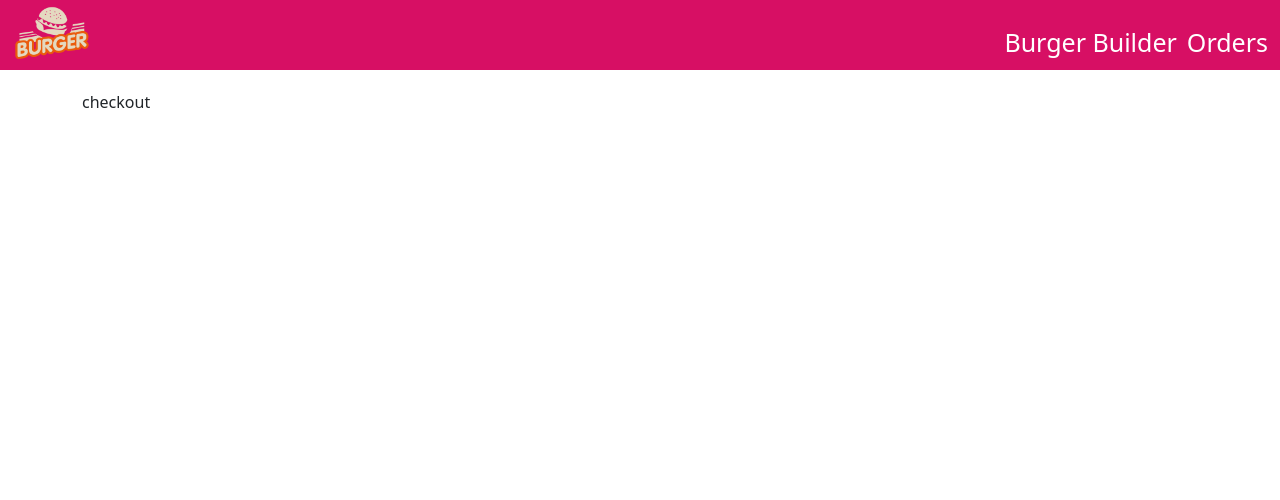
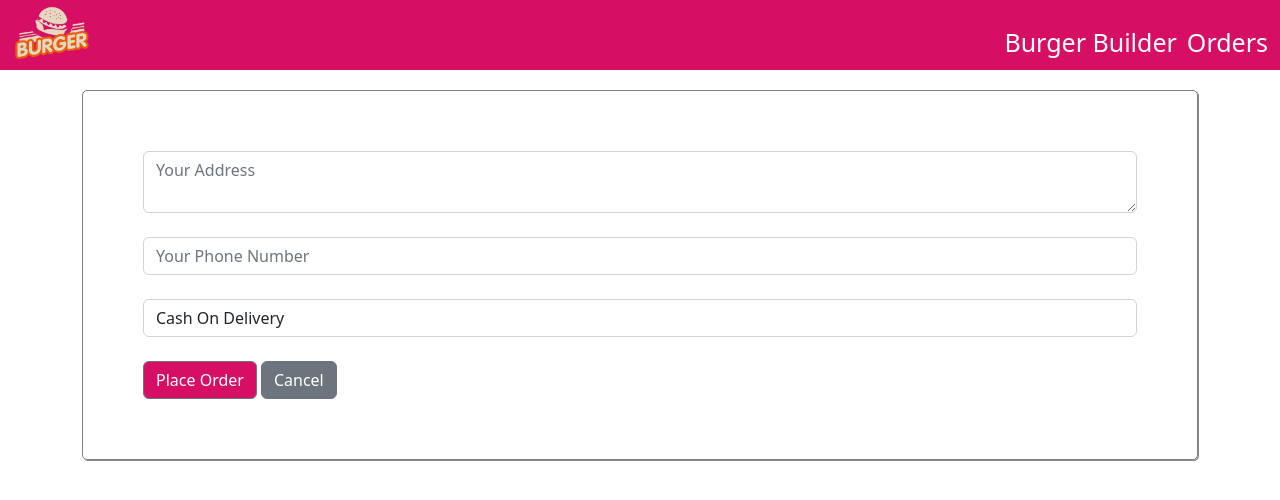
Before and after one commit to muzahid2559/Burger-Builder-project-with_React, a React (Create React App) app: page /checkout in a window 1280 px wide. Shown: the top 500 px of the page. Built offline with nearby package versions, Linux system fonts and the light colour scheme.

Commit message:
Creating Checkout Option

```diff
--- a/src/components/BurgerBuilder/BurgerBuilder.js
+++ b/src/components/BurgerBuilder/BurgerBuilder.js
@@ -70,7 +70,7 @@ const mapDispatchToProps = dispatch =>{
                 </ModalBody>
 
                 <ModalFooter>
-                     <NavLink to="/checkout" className={ "btn btn-success" }>Continue to Checkout</NavLink>
+                     <NavLink to="/checkout" className={ "btn" } style={{ backgroundColor:"#D70F64" }}>Continue to Checkout</NavLink>
                     <Button color="secondary" onClick={this.toggleModal}>Cancel</Button>
                 </ModalFooter>
 
--- a/src/components/BurgerBuilder/Controls/Controls.js
+++ b/src/components/BurgerBuilder/Controls/Controls.js
@@ -37,7 +37,7 @@ const Controls = props =>{
                     </CardBody>
 
                 <CardFooter> <h5>Price: <strong>{props.price}</strong> BDT</h5></CardFooter>
-                <Button disabled={!props.purchasable} onClick={props.toggleModal}>Order Now</Button>
+                <Button disabled={!props.purchasable} onClick={props.toggleModal} style={{ backgroundColor:"#D70F64" }}>Order Now</Button>
             </Card>
         </div>
     )
--- a/src/components/Orders/Checkout/Checkout.js
+++ b/src/components/Orders/Checkout/Checkout.js
@@ -1,12 +1,55 @@
-import React from "react";
+import React,{Component} from "react";
+import {Button} from 'reactstrap';
+import { NavLink } from "react-router-dom";
 
-const Checkout = props =>{
-    return(
-        <div>
-            <p> checkout </p>
-        </div>
+class Checkout extends Component{
+    state ={
+        values:{
+            deliveryAddress:"",
+            phone:"",
+            paymentType:"Cash On Delivery",
+        }
+    }
 
-    )
+    inputChangeHandler = (e) =>{
+        this.setState({
+            values:{
+                ...this.state.values,
+                [e.target.name] : e.target.value,
+            }
+        })
+    }
+
+    submitHandler = () =>{
+        console.log(this.state.values)
+    }
+
+
+
+    render() {
+        return(
+            <div>
+               <form style={{   border:"1px solid grey",
+                                boxShadow:"1px 1px #888888" ,
+                                borderRadius:"5px",
+                                padding:"60px",
+                            }}>
+                <textarea name="deliveryAddress" value={this.state.values.deliveryAddress} className="form-control" placeholder="Your Address" onChange={(e) => this.inputChangeHandler(e)}></textarea>
+                <br/>
+                <input name="phone" className="form-control" value={this.state.values.phone} placeholder="Your Phone Number" onChange={(e) => this.inputChangeHandler(e)}/>
+                <br/>
+                <select name="paymentType" className="form-control" value={this.state.values.paymentType} onChange={(e) => this.inputChangeHandler(e)}>
+                    <option value="Cash On Delivery"> Cash On Delivery </option>
+                    <option value="Bkash"> Bkash </option>
+                </select>
+                <br/>
+                <Button style={{ backgroundColor:"#D70F64"  }} className="ms-auto" onClick={this.submitHandler}> Place Order </Button>
+                <NavLink to="/" className={ "btn btn-secondary ms-1" } > Cancel </NavLink>
+               </form>
+            </div>
+
+        )
+    }
 }
 
 export default Checkout;
```
